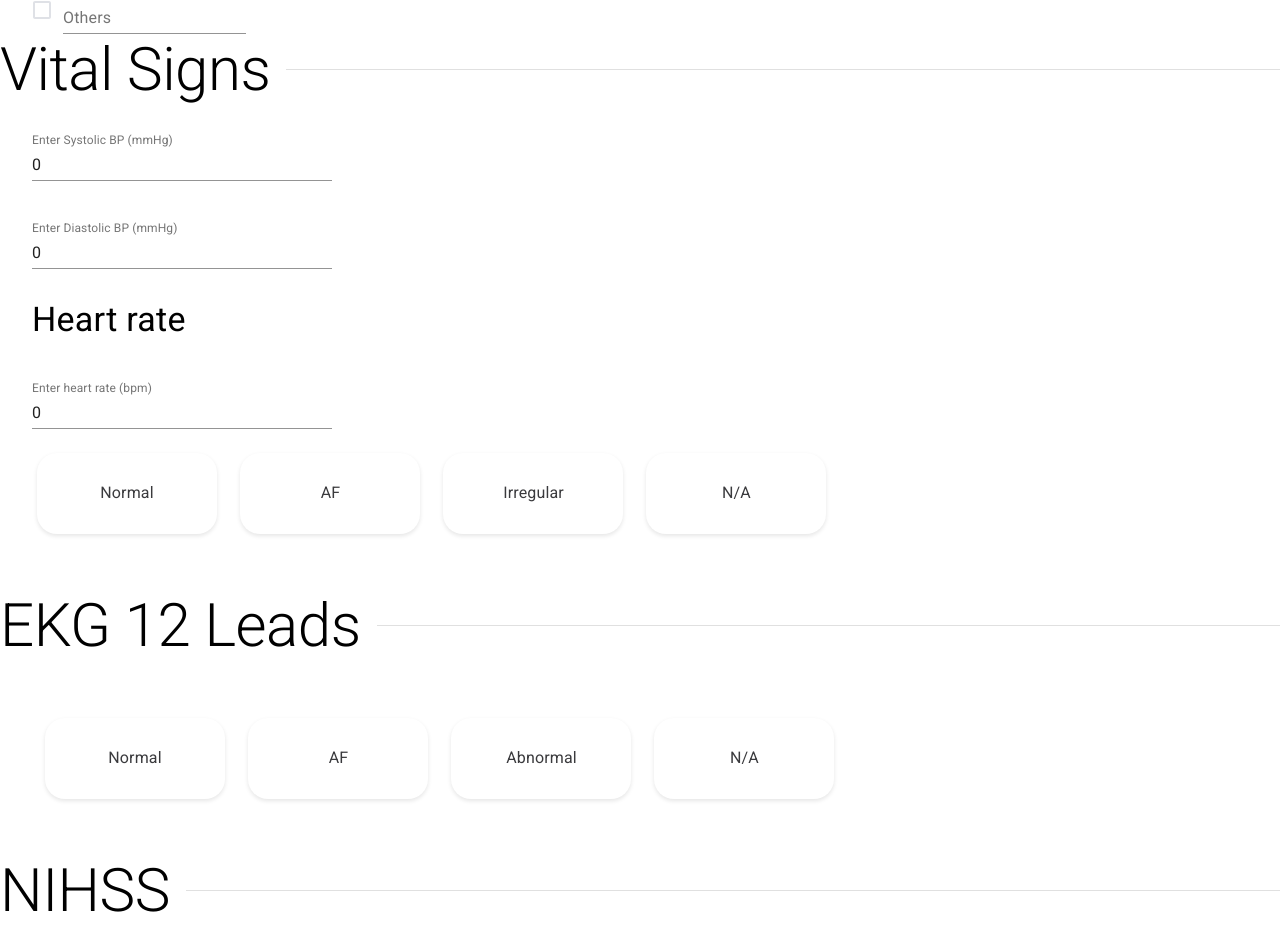
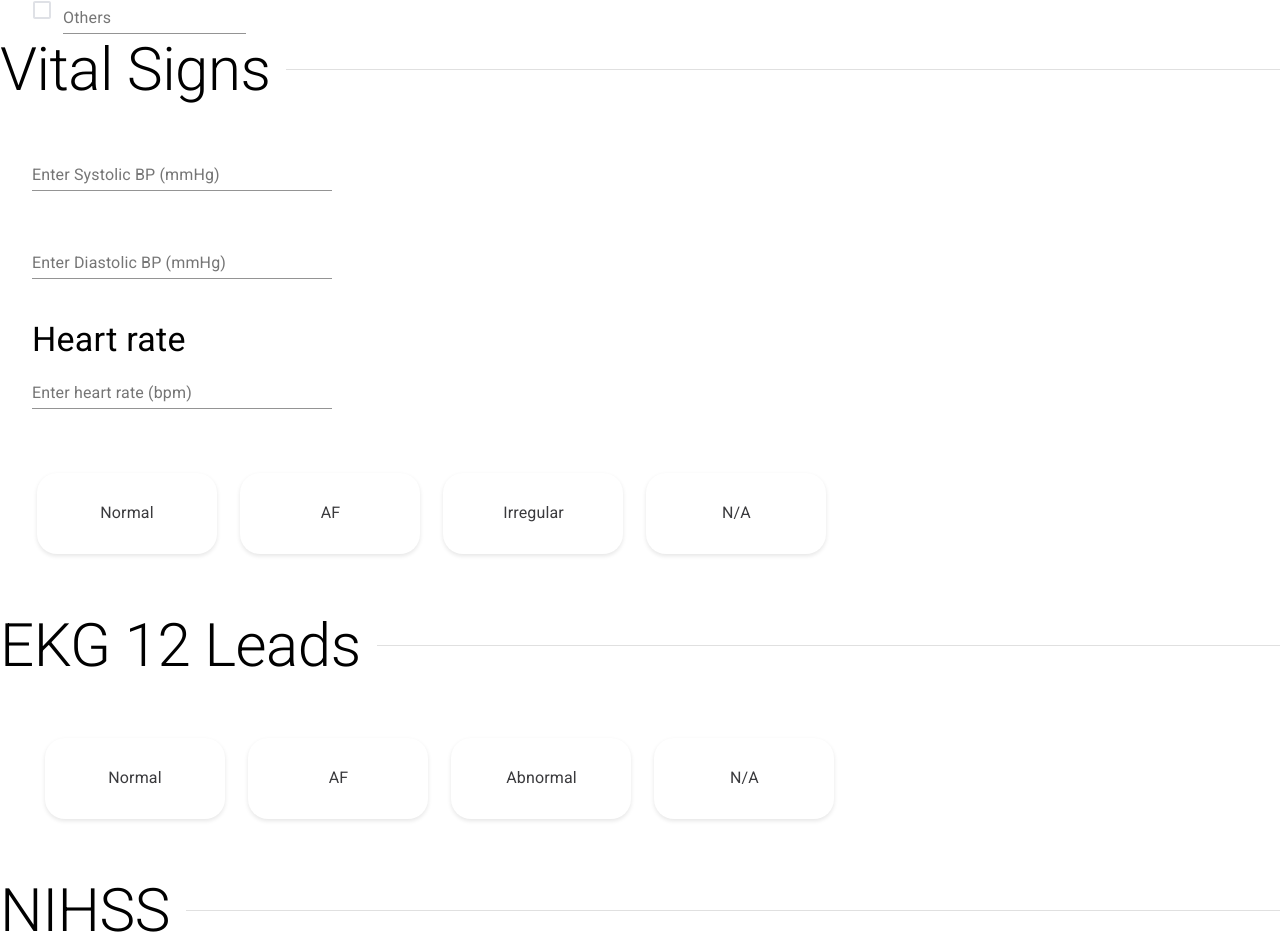
Before and after one commit to cu-devclub/app4stroke_front, a React (Create React App) app: page /form in a window 1280 px wide. Shown: the part 2497-3437 px from the top of the page. Built offline with nearby package versions, Linux system fonts and the light colour scheme.

Commit message:
solve TextField

```diff
--- a/src/Pages/form/Components/StrokePredictionForm.tsx
+++ b/src/Pages/form/Components/StrokePredictionForm.tsx
@@ -17,9 +17,9 @@ const StrokePredictionForm: React.FC = () => {
         initialValues={{
           ChiefComplaint: "",
           VitalSigns: {
-            systolicBP: 0,
-            diastolicBP: 0,
-            heartRate: 0,
+            systolicBP: "",
+            diastolicBP: "",
+            heartRate: "",
             buttonHeartRate: "",
           },
           EKG12Leads: "",
@@ -63,7 +63,6 @@ const StrokePredictionForm: React.FC = () => {
               values={values.VitalSigns}
               fieldName="VitalSigns"
               onChange={setFieldValue}
-              error={errors.VitalSigns}
             />
             <SectionTitle title="EKG 12 Leads" />
             <EKG12LeadsSection
--- a/src/Pages/form/Components/VitalSignsSection.tsx
+++ b/src/Pages/form/Components/VitalSignsSection.tsx
@@ -53,8 +53,7 @@ const VitalSignsToggleButtonGroup = withStyles((theme) => ({
 
 const VitalSignsTextField = withStyles(() => ({
   root: {
-    minWidth: "300px",
-    marginTop: "40px",
+    minWidth: "100%",
     "& input::-webkit-clear-button, & input::-webkit-outer-spin-button, & input::-webkit-inner-spin-button":
       {
         display: "none",
@@ -62,10 +61,17 @@ const VitalSignsTextField = withStyles(() => ({
   },
 }))(TextField);
 
+const VitalSignsBox = withStyles(() => ({
+  root: {
+    maxWidth: "300px",
+    marginBottom: "40px",
+  },
+}))(Box);
+
 interface VitalSignsProps {
-  systolicBP: number;
-  diastolicBP: number;
-  heartRate: number;
+  systolicBP: number | string;
+  diastolicBP: number | string;
+  heartRate: number | string;
   buttonHeartRate: string;
 }
 
@@ -73,79 +79,61 @@ interface Props {
   values: VitalSignsProps;
   fieldName: string;
   onChange: (field: string, value: any, shouldValidate?: boolean) => void;
-  error: any;
 }
 
 const VitalSignsSection = (props: Props) => {
   const classes = useStyle();
-  const { values, fieldName, onChange, error } = props;
+  const { values, fieldName, onChange } = props;
   const handleVitalSignsButton = (
     event: React.MouseEvent<HTMLElement>,
     newValueVitalSigns: string | null
   ) => {
     onChange(fieldName, { ...values, buttonHeartRate: newValueVitalSigns });
   };
-
   const handleInputChange = (e: any) => {
     const { name, value } = e.target;
     onChange(fieldName, { ...values, [name]: value });
   };
-
   return (
     <Box className={classes.root}>
-      <Box>
+      <VitalSignsBox>
         <VitalSignsTextField
           name="systolicBP"
           label="Enter Systolic BP (mmHg)"
           value={values.systolicBP}
           onChange={handleInputChange}
           type="number"
-          style={{ marginTop: "-10px" }}
-          error={
-            error !== null && error !== undefined && error.systolicBP
-              ? true
-              : false
-          }
         />
         <ErrorMessage name={`${fieldName}.systolicBP`}>
           {(msg) => <div className={classes.error}>{msg}</div>}
         </ErrorMessage>
-      </Box>
-      <Box>
+      </VitalSignsBox>
+      <VitalSignsBox>
         <VitalSignsTextField
           name="diastolicBP"
           label="Enter Diastolic BP (mmHg)"
           value={values.diastolicBP}
           onChange={handleInputChange}
           type="number"
-          error={
-            error !== null && error !== undefined && error.diastolicBP
-              ? true
-              : false
-          }
         />
         <ErrorMessage name={`${fieldName}.diastolicBP`}>
           {(msg) => <div className={classes.error}>{msg}</div>}
         </ErrorMessage>
-      </Box>
-      <Typography variant="h4" style={{ marginTop: "30px" }}>
-        Heart rate
-      </Typography>
+      </VitalSignsBox>
+      <Typography variant="h4">Heart rate</Typography>
+      <VitalSignsBox>
         <VitalSignsTextField
           name="heartRate"
           label="Enter heart rate (bpm)"
           value={values.heartRate}
           onChange={handleInputChange}
           type="number"
-        error={
-          error !== null && error !== undefined && error.heartRate
-            ? true
-            : false
-        }
         />
+
         <ErrorMessage name={`${fieldName}.heartRate`}>
           {(msg) => <div className={classes.error}>{msg}</div>}
         </ErrorMessage>
+      </VitalSignsBox>
       <ErrorMessage name={`${fieldName}.buttonHeartRate`}>
         {(msg) => (
           <div className={classes.error} style={{ marginTop: "35px" }}>
--- a/src/Pages/form/validation/validations.ts
+++ b/src/Pages/form/validation/validations.ts
@@ -6,9 +6,9 @@ const condition = (condition: string) => {
 };
 
 interface VitalSignsProps {
-  systolicBP: number;
-  diastolicBP: number;
-  heartRate: number;
+  systolicBP: number | string;
+  diastolicBP: number | string;
+  heartRate: number | string;
   buttonHeartRate: string;
 }
 interface ValidateProps {
@@ -52,16 +52,25 @@ const validate = (values: ValidateProps) => {
   if (condition(values.EKG12Leads)) {
     errors.EKG12Leads = "Please select EKG 12 leads";
   }
-  if (values.VitalSigns.systolicBP < 10 || values.VitalSigns.systolicBP > 400) {
+  if (
+    typeof values.VitalSigns.systolicBP !== typeof "" ||
+    values.VitalSigns.systolicBP < 10 ||
+    values.VitalSigns.systolicBP > 400
+  ) {
     errors.VitalSigns.systolicBP = "Please enter Systolic BP (mmHg)";
   }
   if (
+    typeof values.VitalSigns.diastolicBP !== typeof "" ||
     values.VitalSigns.diastolicBP < 10 ||
     values.VitalSigns.diastolicBP > 400
   ) {
     errors.VitalSigns.diastolicBP = "Please enter Diastolic BP (mmHg)";
   }
-  if (values.VitalSigns.heartRate < 10 || values.VitalSigns.heartRate > 999) {
+  if (
+    typeof values.VitalSigns.heartRate !== typeof "" ||
+    values.VitalSigns.heartRate < 10 ||
+    values.VitalSigns.heartRate > 999
+  ) {
     errors.VitalSigns.heartRate = "Please select heart Rate";
   }
   if (condition(values.VitalSigns.buttonHeartRate)) {
```
Lines whose indentation alone changed are shown as unchanged.
